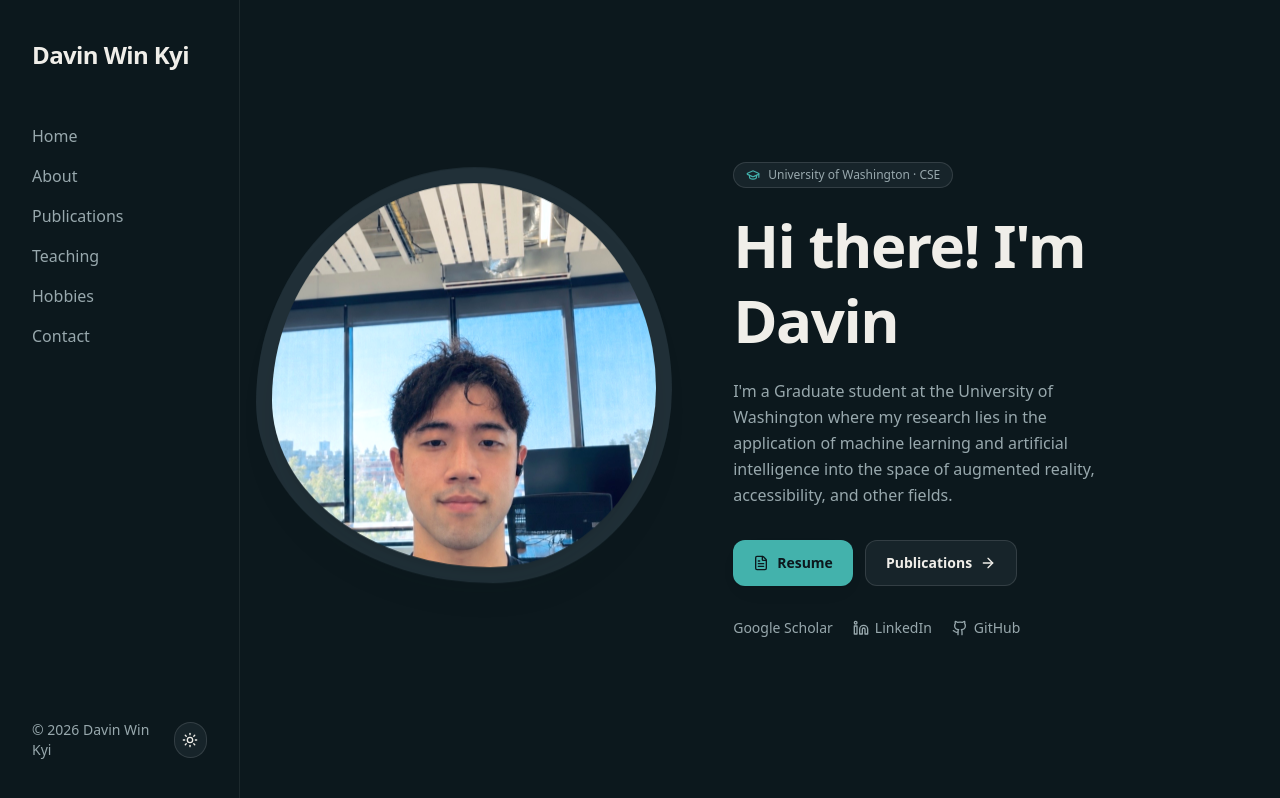
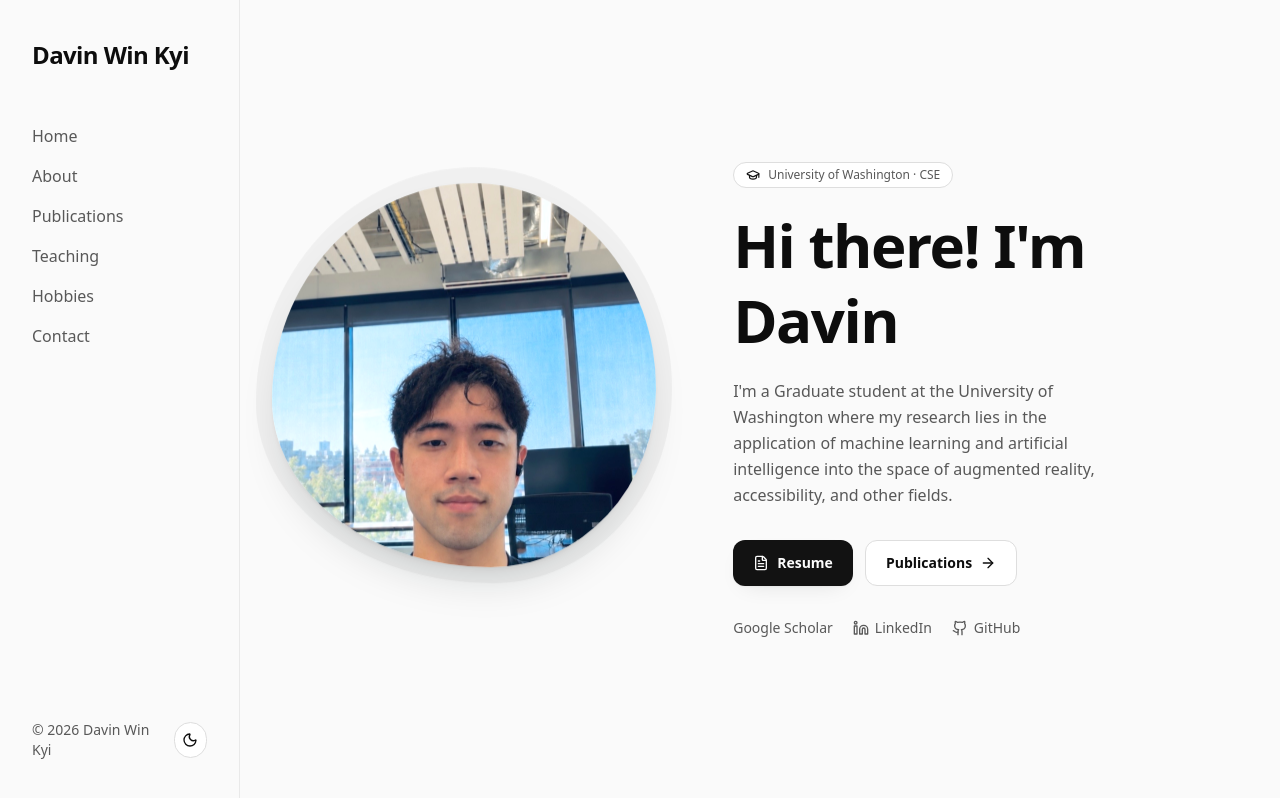
Before and after one commit to davin-win-kyi/website-vercel, a React (Vite) app: page / in a window 1280 px wide. Built offline with nearby package versions, Linux system fonts and the light colour scheme.

Commit message:
updating website

```diff
--- a/index.html
+++ b/index.html
@@ -1,8 +1,15 @@
 <!doctype html>
-<html lang="en" class="dark">
+<html lang="en">
   <head>
     <meta charset="UTF-8" />
     <meta name="viewport" content="width=device-width, initial-scale=1.0" />
+    <script>
+      try {
+        if (localStorage.getItem("theme") === "dark") {
+          document.documentElement.classList.add("dark");
+        }
+      } catch {}
+    </script>
     <title>Davin Kyi</title>
     <meta
       name="description"
--- a/src/components/ThemeToggle.tsx
+++ b/src/components/ThemeToggle.tsx
@@ -2,7 +2,7 @@ import { useEffect, useState } from "react";
 import { Moon, Sun } from "lucide-react";
 
 function getInitialTheme(): "light" | "dark" {
-  if (typeof document === "undefined") return "dark";
+  if (typeof document === "undefined") return "light";
   try {
     const stored = localStorage.getItem("theme");
     if (stored === "light" || stored === "dark") return stored;
```
